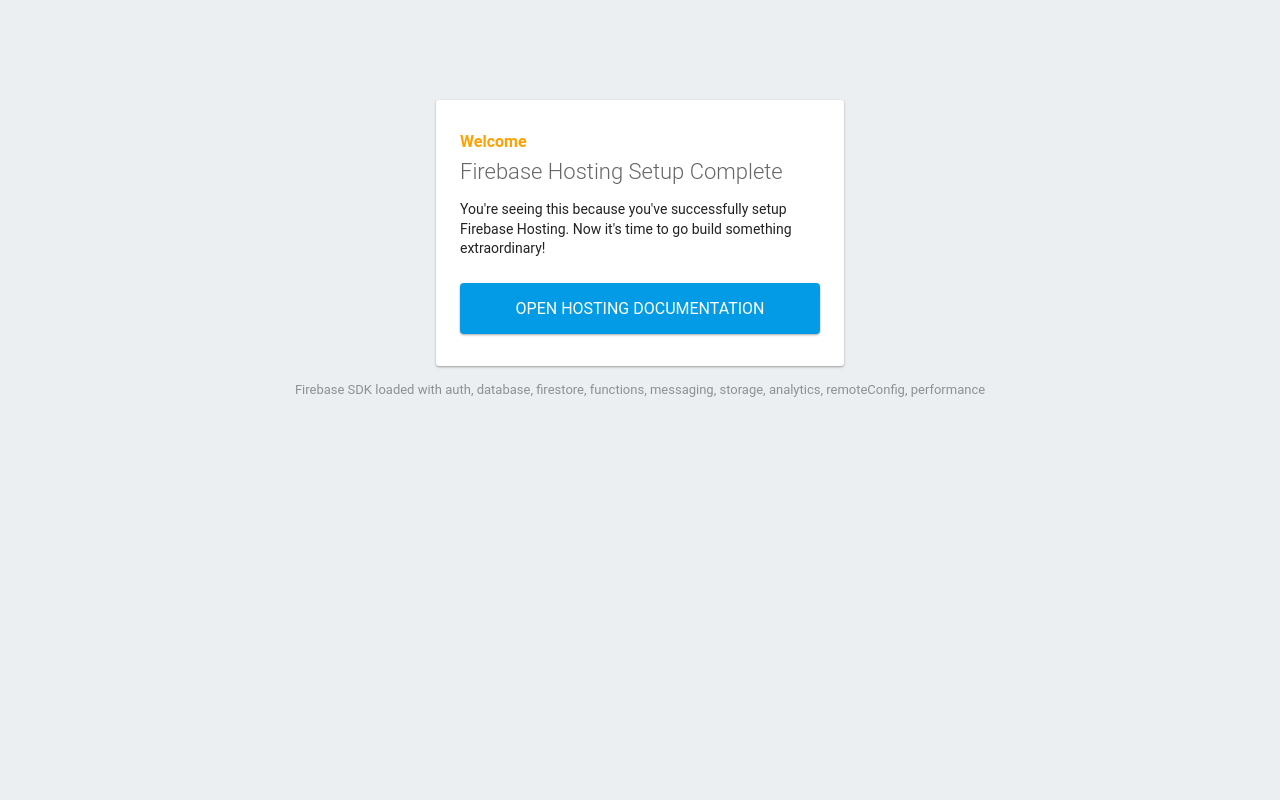
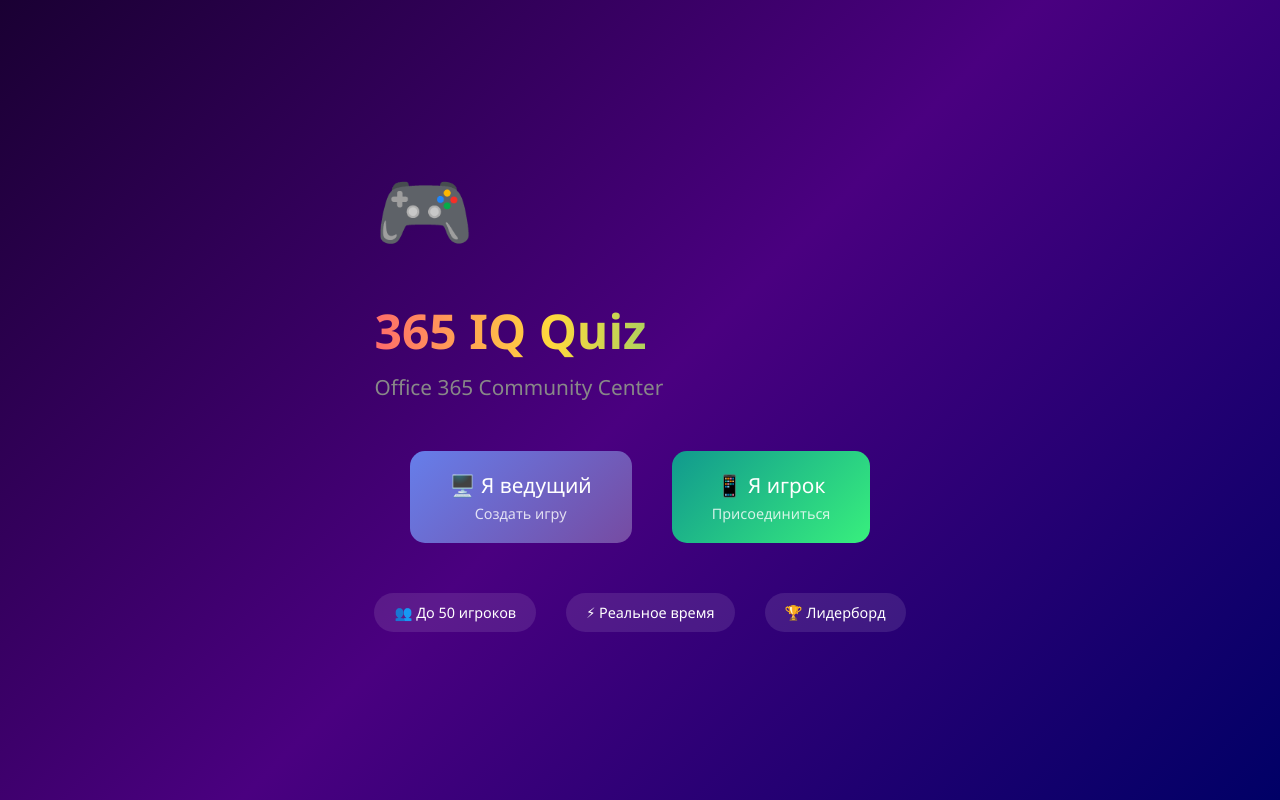
Before and after one commit to bthos/quiz-365-cc, a website: page public/index.html in a window 1280 px wide. Drawn offline with Linux system fonts and the light colour scheme; some packages are replaced by stand-ins of ours; files that its build step writes are made by us from their sources.

Commit message:
Implement game hosting and player joining screens; update Firebase rewrites

```diff
--- a/public/index.html
+++ b/public/index.html
@@ -1,89 +1,35 @@
 <!DOCTYPE html>
-<html>
-  <head>
-    <meta charset="utf-8">
-    <meta name="viewport" content="width=device-width, initial-scale=1">
-    <title>Welcome to Firebase Hosting</title>
+<html lang="ru">
+<head>
+    <meta charset="UTF-8">
+    <meta name="viewport" content="width=device-width, initial-scale=1.0">
+    <title>365 IQ Quiz - Multiplayer</title>
+    <link rel="stylesheet" href="css/style.css">
+</head>
+<body>
+    <div class="container">
+        <div class="start-screen">
+            <div class="logo">🎮</div>
+            <h1 class="title">365 IQ Quiz</h1>
+            <p class="subtitle">Office 365 Community Center</p>
 
-    <!-- update the version number as needed -->
-    <script defer src="/__/firebase/12.7.0/firebase-app-compat.js"></script>
-    <!-- include only the Firebase features as you need -->
-    <script defer src="/__/firebase/12.7.0/firebase-auth-compat.js"></script>
-    <script defer src="/__/firebase/12.7.0/firebase-database-compat.js"></script>
-    <script defer src="/__/firebase/12.7.0/firebase-firestore-compat.js"></script>
-    <script defer src="/__/firebase/12.7.0/firebase-functions-compat.js"></script>
-    <script defer src="/__/firebase/12.7.0/firebase-messaging-compat.js"></script>
-    <script defer src="/__/firebase/12.7.0/firebase-storage-compat.js"></script>
-    <script defer src="/__/firebase/12.7.0/firebase-analytics-compat.js"></script>
-    <script defer src="/__/firebase/12.7.0/firebase-remote-config-compat.js"></script>
-    <script defer src="/__/firebase/12.7.0/firebase-performance-compat.js"></script>
-    <!--
-      initialize the SDK after all desired features are loaded, set useEmulator to false
-      to avoid connecting the SDK to running emulators.
-    -->
-    <script defer src="/__/firebase/init.js?useEmulator=true"></script>
+            <div class="role-buttons">
+                <a href="host.html" class="btn btn-host">
+                    🖥️ Я ведущий
+                    <span class="btn-desc">Создать игру</span>
+                </a>
+                <a href="play.html" class="btn btn-player">
+                    📱 Я игрок
+                    <span class="btn-desc">Присоединиться</span>
+                </a>
+            </div>
 
-    <style media="screen">
-      body { background: #ECEFF1; color: rgba(0,0,0,0.87); font-family: Roboto, Helvetica, Arial, sans-serif; margin: 0; padding: 0; }
-      #message { background: white; max-width: 360px; margin: 100px auto 16px; padding: 32px 24px; border-radius: 3px; }
-      #message h2 { color: #ffa100; font-weight: bold; font-size: 16px; margin: 0 0 8px; }
-      #message h1 { font-size: 22px; font-weight: 300; color: rgba(0,0,0,0.6); margin: 0 0 16px;}
-      #message p { line-height: 140%; margin: 16px 0 24px; font-size: 14px; }
-      #message a { display: block; text-align: center; background: #039be5; text-transform: uppercase; text-decoration: none; color: white; padding: 16px; border-radius: 4px; }
-      #message, #message a { box-shadow: 0 1px 3px rgba(0,0,0,0.12), 0 1px 2px rgba(0,0,0,0.24); }
-      #load { color: rgba(0,0,0,0.4); text-align: center; font-size: 13px; }
-      @media (max-width: 600px) {
-        body, #message { margin-top: 0; background: white; box-shadow: none; }
-        body { border-top: 16px solid #ffa100; }
-      }
-    </style>
-  </head>
-  <body>
-    <div id="message">
-      <h2>Welcome</h2>
-      <h1>Firebase Hosting Setup Complete</h1>
-      <p>You're seeing this because you've successfully setup Firebase Hosting. Now it's time to go build something extraordinary!</p>
-      <a target="_blank" href="https://firebase.google.com/docs/hosting/">Open Hosting Documentation</a>
+            <div class="features">
+                <div class="feature">👥 До 50 игроков</div>
+                <div class="feature">⚡ Реальное время</div>
+                <div class="feature">🏆 Лидерборд</div>
+            </div>
+        </div>
     </div>
-    <p id="load">Firebase SDK Loading&hellip;</p>
-
-    <script>
-      document.addEventListener('DOMContentLoaded', function() {
-        const loadEl = document.querySelector('#load');
-        // // 🔥🔥🔥🔥🔥🔥🔥🔥🔥🔥🔥🔥🔥🔥🔥🔥🔥🔥🔥🔥🔥🔥🔥🔥🔥🔥🔥🔥🔥🔥🔥
-        // // The Firebase SDK is initialized and available here!
-        //
-        // firebase.auth().onAuthStateChanged(user => { });
-        // firebase.database().ref('/path/to/ref').on('value', snapshot => { });
-        // firebase.firestore().doc('/foo/bar').get().then(() => { });
-        // firebase.functions().httpsCallable('yourFunction')().then(() => { });
-        // firebase.messaging().requestPermission().then(() => { });
-        // firebase.storage().ref('/path/to/ref').getDownloadURL().then(() => { });
-        // firebase.analytics(); // call to activate
-        // firebase.analytics().logEvent('tutorial_completed');
-        // firebase.performance(); // call to activate
-        //
-        // // 🔥🔥🔥🔥🔥🔥🔥🔥🔥🔥🔥🔥🔥🔥🔥🔥🔥🔥🔥🔥🔥🔥🔥🔥🔥🔥🔥🔥🔥🔥🔥
-
-        try {
-          let app = firebase.app();
-          let features = [
-            'auth',
-            'database',
-            'firestore',
-            'functions',
-            'messaging',
-            'storage',
-            'analytics',
-            'remoteConfig',
-            'performance',
-          ].filter(feature => typeof app[feature] === 'function');
-          loadEl.textContent = `Firebase SDK loaded with ${features.join(', ')}`;
-        } catch (e) {
-          console.error(e);
-          loadEl.textContent = 'Error loading the Firebase SDK, check the console.';
-        }
-      });
-    </script>
-  </body>
+</body>
 </html>
```
Also changed, not shown: index.html (deleted, +0 -35 lines), firebase.json, public/host.html (renamed from host.html), public/play.html (renamed from play.html).
